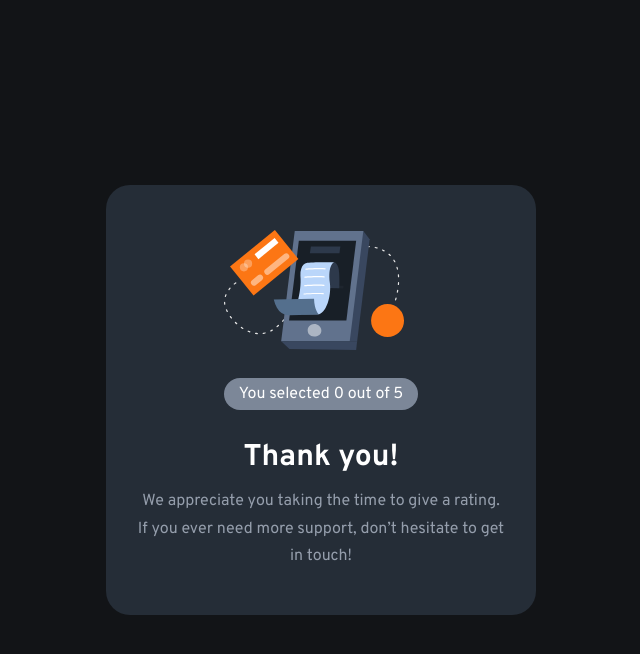
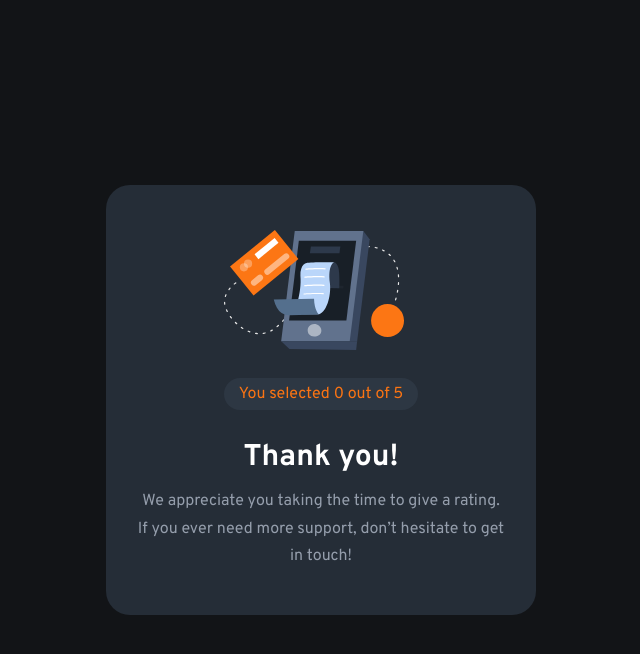
Before and after one commit to SkivaDev/frontendMentor-interactive-rating-component, a React (Vite) app: page / in a window 1280 px wide. Both pictures are taken after a click on the button "SUBMIT". Shown: the top 654 px of the page, without its empty margins (319-959 px from the left). Built offline with nearby package versions, Linux system fonts and the light colour scheme.

Commit message:
styles part5

```diff
--- a/src/components/AppreciationComponent.jsx
+++ b/src/components/AppreciationComponent.jsx
@@ -8,7 +8,7 @@ function AppreciationComponent({ ratingNumber }) {
         <div className=" w-auto h-[120px] mb-7">
           <img className=" h-full" src={thankYou} alt="thankYou" />
         </div>
-        <div className="bg-medium-gray px-[15px] py-[8px] rounded-full flex justify-center items-center leading-none">
+        <div className="bg-secondary text-orange px-[15px] py-[8px] rounded-full flex justify-center items-center leading-none">
           You selected {ratingNumber} out of 5
         </div>
       </div>
--- a/src/components/RatingComponent.jsx
+++ b/src/components/RatingComponent.jsx
@@ -9,7 +9,7 @@ function RatingComponent({ setIsSummited, setRatingNumber, ratingNumber }) {
   };
 
   return (
-    <div className="w-[430px] h-[430px] bg-dark-blue p-[30px] rounded-3xl">
+    <div className="w-[430px] h-[430px] bg-dark-blue p-[30px] rounded-3xl m-[25px]">
       <form
         className="w-full h-full flex flex-col justify-between"
         onSubmit={handleSubmit}
```
